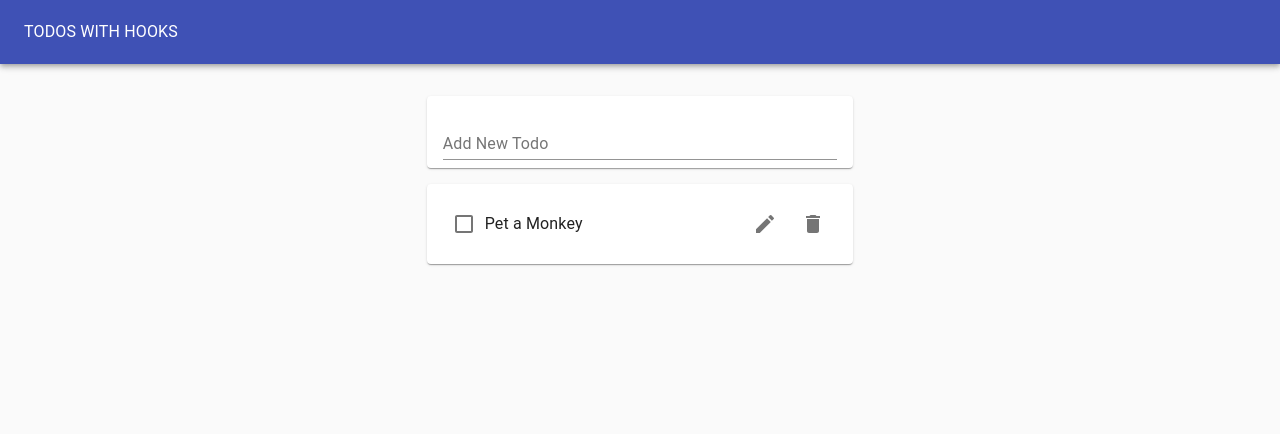
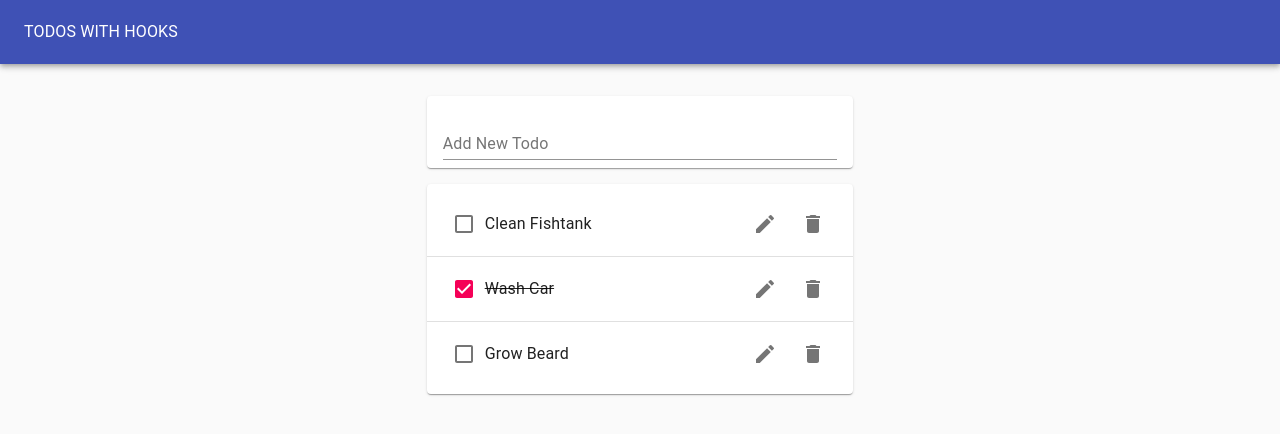
Before and after one commit to rusakovic/todos-hooks, a React (Create React App) app: page / in a window 1280 px wide. Shown: the top 434 px of the page. Built offline with nearby package versions, Linux system fonts and the light colour scheme.

Commit message:
Consuming the Todo Context

```diff
--- a/src/EditTodoForm.js
+++ b/src/EditTodoForm.js
@@ -1,9 +1,11 @@
-import React from 'react';
+import React, { useContext } from 'react';
 import TextField from '@material-ui/core/TextField';
 import useInputState from './hooks/useInputState';
+import { TodosContext } from './context/todos.conext';
 
 
-function EditTodoForm({ id, task, editTodo, toggleEditForm }) {
+function EditTodoForm({ id, task, toggleEditForm }) {
+  const { editTodo } = useContext(TodosContext);
   const [value, handleChange, reset] = useInputState(task);
   return (
     <form onSubmit={(e) => {
--- a/src/Todo.js
+++ b/src/Todo.js
@@ -1,4 +1,4 @@
-import React from 'react';
+import React, { useContext } from 'react';
 import useToggleState from './hooks/useToggleState';
 import EditTodoForm from './EditTodoForm';
 
@@ -9,14 +9,16 @@
 import DeleteIcon from '@material-ui/icons/Delete';
 import EditIcon from '@material-ui/icons/Edit';
 import ListItemSecondaryAction from '@material-ui/core/ListItemSecondaryAction';
+import { TodosContext } from './context/todos.conext';
 
-function Todo({ id, task, completed, removeTodo, toggleTodo, editTodo }) {
+
+function Todo({ id, task, completed }) {
+  const { removeTodo, toggleTodo } = useContext(TodosContext)
   const [isEditing, toggle] = useToggleState(false);
   return (
     <ListItem style={{height: '64px'}}>
       {isEditing ? (
         <EditTodoForm
-          editTodo={editTodo}
           id={id}
           task={task}
           toggleEditForm={toggle}
--- a/src/TodoApp.js
+++ b/src/TodoApp.js
@@ -1,5 +1,4 @@
-import React, { useEffect } from 'react';
-import useTodoState from './hooks/useTodoState';
+import React from 'react';
 import TodoList from './TodoList';
 import TodoForm from './TodoForm';
 import Typography from '@material-ui/core/Typography';
@@ -11,11 +10,6 @@
 
 
 function TodoApp() {
-  const initialTodos = [{ id: 1, task: 'Pet a Monkey', completed: false }];
-  const { todos, addTodo, removeTodo, toggleTodo, editTodo } = useTodoState(initialTodos);
-
-
-
 
 
   return (
@@ -36,13 +30,8 @@
       <Grid container justify='center' style={{ marginTop: '1rem' }}>
         <Grid item xs={11} md={8} lg={4}>
           <TodosProvider>
-            <TodoForm addTodo={addTodo} />
-            <TodoList
-              todos={todos}
-              removeTodo={removeTodo}
-              toggleTodo={toggleTodo}
-              editTodo={editTodo}
-            />
+            <TodoForm />
+            <TodoList />
           </TodosProvider>
         </Grid>
       </Grid>
--- a/src/TodoForm.js
+++ b/src/TodoForm.js
@@ -1,10 +1,12 @@
-import React from 'react';
+import React, { useContext } from 'react';
 import TextField from '@material-ui/core/TextField';
 import Paper from '@material-ui/core/Paper';
 import useInputState from './hooks/useInputState';
+import { TodosContext } from './context/todos.conext';
 
-export default function TodoForm({ addTodo }) {
+export default function TodoForm() {
   const [value, handleChange, reset] = useInputState('');
+  const { addTodo } = useContext(TodosContext)
   return (
     <Paper style={{ margin: '1rem 0', padding: '0 1rem'}}>
       <form onSubmit={e => {
--- a/src/TodoList.js
+++ b/src/TodoList.js
@@ -1,13 +1,14 @@
-import React from 'react';
+import React, { useContext } from 'react';
 import Paper from '@material-ui/core/Paper';
 import Todo from './Todo';
 import List from '@material-ui/core/List';
+import Divider from '@material-ui/core/Divider';
+import { TodosContext } from './context/todos.conext';
 
 
-import Divider from '@material-ui/core/Divider';
 
-
-function TodoList({ todos, removeTodo, toggleTodo, editTodo }) {
+function TodoList() {
+  const { todos } = useContext(TodosContext);
   if (todos.length)
     return (
       <Paper>
@@ -15,12 +16,8 @@
           {todos.map((todo, idx) => (
             <div key={todo.id}>
               <Todo
+                {...todo}
                 id={todo.id}
-                task={todo.task}
-                completed={todo.completed}
-                removeTodo={removeTodo}
-                toggleTodo={toggleTodo}
-                editTodo={editTodo}
               />
               {idx < todos.length - 1 && <Divider />}
             </div>
```
